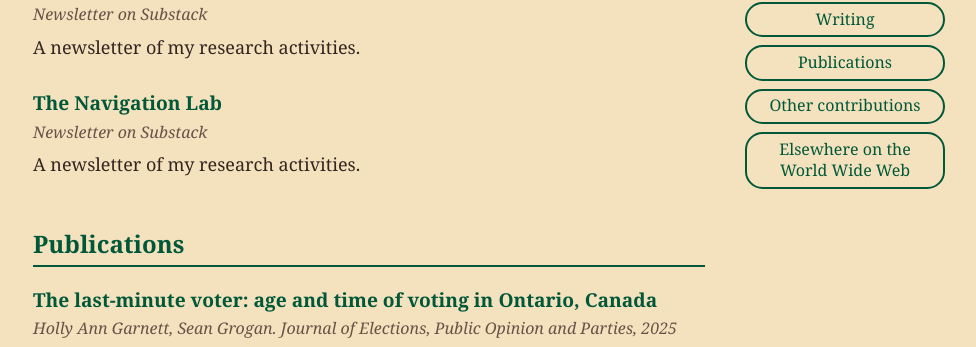
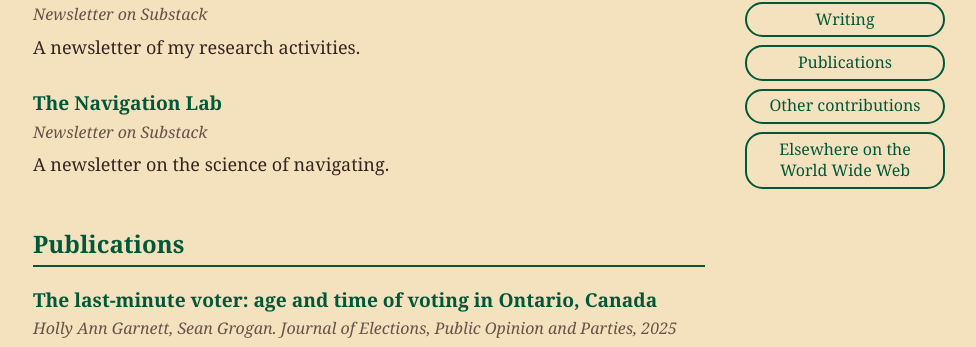
Before and after one commit to seangrogan/seangrogan.github.io, a Jekyll site: the page built from index.md, in a window 1280 px wide and 900 px high, scrolled down 1999 px. Shown: the part 108-455 px from the top of the window, without its empty margins (271-1247 px from the left). Built offline with Jekyll 4.4.1, drawn with Linux system fonts in a browser that asks for light colours; our own code applies the rules of GitHub Pages for plain Markdown files.

Commit message:
Update description for The Navigation Lab

```diff
--- a/_data/projects.yml
+++ b/_data/projects.yml
@@ -46,7 +46,7 @@
       url: https://thenavigationlab.substack.com/
       meta: Newsletter on Substack
       description: >
-        A newsletter of my research activities.
+        A newsletter on the science of navigating.
 
 
 - section: Publications
```
